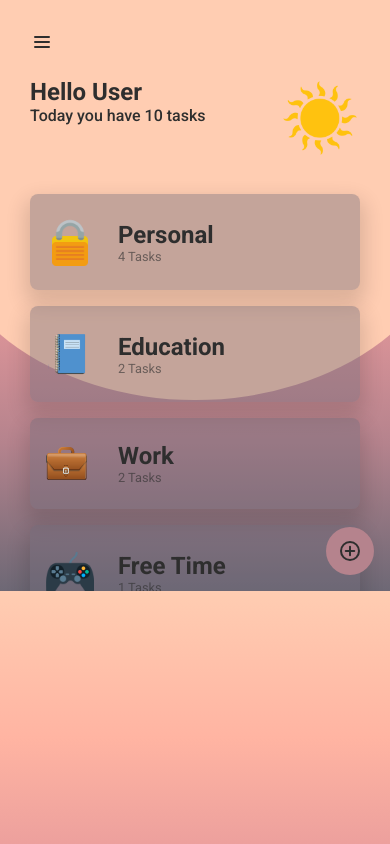
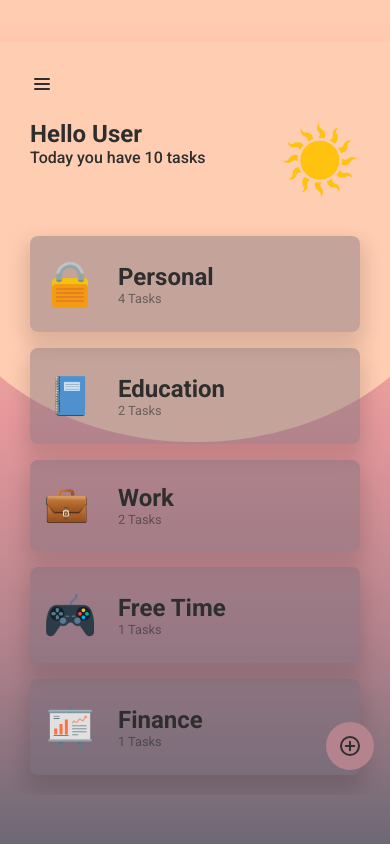
Before and after one commit to Francesca-Effe/Todoapp.github.io, a plain HTML site: page index.html in a window 390 px wide. Drawn offline with Linux system fonts and the light colour scheme.

Commit message:
update mobile version responsiveness

```diff
--- a/style.css
+++ b/style.css
@@ -20,7 +20,7 @@
 }
 
 body{
-    max-height: 100vh;
+    height: 100vh;
     color: #2e2e2e;
     background:var(--gradient-bottom);
     display: flex;
@@ -36,37 +36,6 @@ body{
     overflow: hidden;
     padding: 30px 0;
     display: flex;
-}
-
-@media (max-width: 768px) {
-    .wrapper {
-        height: 70vh;
-    }
-
-    .add-task-btn {
-        position: absolute;
-        bottom: 2rem;
-        right: 1rem;
-        width: 3rem;
-        height: 3rem;
-        border-radius: 50%;
-        cursor: pointer;
-        display: flex;
-        align-items: center;
-        justify-content: center;
-        background-color: var(--old-rose);
-        transition: all 0.3s;
-    }
-}
-
-
-@media (min-width:768px){
-    .wrapper{
-        height: 50rem;
-        width: 25rem;
-        border-radius: 40px;
-        border: 10px solid #2e2e2e;
-    }
 }
 
 .wrapper .screen{
@@ -473,3 +442,33 @@ body{
     visibility: visible;
 
 }
+
+@media (max-width: 767px) {
+    .wrapper {
+        height: 90vh;
+    }
+
+    .add-task-btn {
+        bottom: 2rem;
+        right: 1rem;
+        width: 3rem;
+        height: 3rem;
+        border-radius: 50%;
+        cursor: pointer;
+        display: flex;
+        align-items: center;
+        justify-content: center;
+        background-color: var(--old-rose);
+        transition: all 0.3s;
+    }
+}
+
+
+@media (min-width:768px){
+    .wrapper{
+        height: 50rem;
+        width: 25rem;
+        border-radius: 40px;
+        border: 10px solid #2e2e2e;
+    }
+}
```
